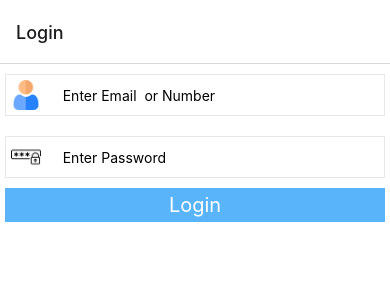
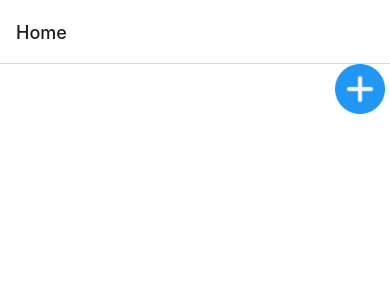
Before and after one commit to Abhi25786/Task, a React Native app: screen /Home in a window 390 px wide. Before the commit this address had no page. Shown: the top 300 px of the page. Built offline with nearby package versions, Linux system fonts and the light colour scheme.

Commit message:
delete option

```diff
--- a/src/components/TextComponent.js
+++ b/src/components/TextComponent.js
@@ -1,7 +1,7 @@
 import React from 'react';
-import {Text} from 'react-native';
+import { Text } from 'react-native';
 
-function TextComponent({name, styling = ''}) {
+function TextComponent({ name, styling = '' }) {
   return <Text style={styling}> {name} </Text>;
 }
 
--- a/src/components/TextInput.js
+++ b/src/components/TextInput.js
@@ -11,7 +11,7 @@ const TextInputComponent = ({
     leftImage = false,
     rightImage = false,
     onchnagetext = '',
-    keyboardtype='',
+    keyboardtype = '',
 
 
 }) => {
--- a/src/navigation/Routes.js
+++ b/src/navigation/Routes.js
@@ -14,12 +14,12 @@ const Stack = createStackNavigator();
 
 export default function Routes() {
 
- const data = useSelector(state => state.Continue)
+    const data = useSelector(state => state.Continue)
     return (
 
         <NavigationContainer>
             <Stack.Navigator>
-                {data ? HomeNav(Stack) : AuthNav(Stack)}
+                {true ? HomeNav(Stack) : AuthNav(Stack)}
             </Stack.Navigator>
         </NavigationContainer>
     );
--- a/src/redux/actions/auth.js
+++ b/src/redux/actions/auth.js
@@ -11,11 +11,11 @@ export const logoutContinue = () => {
   };
 };
 export const addData = (data) => {
-  const nextid = 0;
+
   return {
     type: 'ADD_DATA',
     payload: {
-      id: Math.random,
+      id: Math.floor(Math.random() * 100),
       data: data,
     },
   };
@@ -24,5 +24,6 @@ export const deleData = (id) => {
   return {
     type: 'DELETE_DATA',
     id
+
   };
 };
--- a/src/redux/reducers/dataReducers.js
+++ b/src/redux/reducers/dataReducers.js
@@ -3,10 +3,10 @@
 const initiallistState = {
   list: [],
 };
- const datainput = (state = initiallistState, action) => {
+const datainput = (state = initiallistState, action) => {
   switch (action.type) {
     case 'ADD_DATA':
-      const {id, data} = action.payload;
+      const { id, data } = action.payload;
       return {
         ...state,
         list: [
@@ -14,23 +14,34 @@ const initiallistState = {
           {
             id: id,
             name: data.addname,
-            phone:data.addphone,
-
-           age :data.age,
-            roll:data.rollnumber,
-            address:data.address,
+            phone: data.addphone,
+            age: data.age,
+            roll: data.rollnumber,
+            address: data.address,
 
           },
         ],
       }
-      case 'DELETE_DATA':
- const newlist= state.list.filter((elem) => elem.id !== action.id)
-        return {
-          ...state,
-          list :newlist
-        }
+    case 'DELETE_DATA':
+      // const newlist = [...state.list];
 
-    default :return state
+      // const index = state.list.findIndex((newlist) => newlist.id === action.id);
+      // console.log(index)
+
+      // if (index > 0) {
+      //   newlist.slice(index, 1);
+      // } else {
+      //   console.warn(
+      //     `Can't remove product (id: ${action.id} ) as its not in cart.`
+      //   )
+      // }
+      const newlist = state.list.filter((elem) => elem.id !== action.id)
+      return {
+        ...state,
+        list: newlist
+      }
+
+    default: return state
 
   }
 }
--- a/src/screens/addScreen/AddScreen.js
+++ b/src/screens/addScreen/AddScreen.js
@@ -1,4 +1,4 @@
-import React, {useState} from 'react';
+import React, { useState } from 'react';
 import {
   Text,
   View,
@@ -9,23 +9,24 @@ import {
   ScrollView,
 } from 'react-native';
 import { useDispatch } from 'react-redux';
-import {images} from '../../asscets/pic';
+import { images } from '../../asscets/pic';
 import Button from '../../components/Button';
 import TextComponent from '../../components/TextComponent';
 import TextInputComponent from '../../components/TextInput';
 import name from '../../navigation/navigationString';
 import { addData } from '../../redux/actions/auth';
 import colors from '../../styles/colors';
-import {commanstyle} from '../../styles/styling';
+import { commanstyle } from '../../styles/styling';
 
 import addcss from './addcss';
-function AddScreen({navigation}) {
+function AddScreen({ navigation }) {
   // ----------------------------this is inputtext usestate----------------------------//
   const [addname, setName] = useState('');
   const [addphone, setPhone] = useState('');
   const [age, setAge] = useState('');
   const [rollnumber, setRollnumber] = useState('');
   const [address, setAddress] = useState('');
+
 
   //---------------------------------this is error useState----------------------------//
   const [showname, setshowName] = useState(false);
@@ -34,10 +35,10 @@ function AddScreen({navigation}) {
   const [showrollnumber, setshowRollnumber] = useState(false);
   const [showaddress, setshowAddress] = useState(false);
 
-  const dispatch =useDispatch();
+  const dispatch = useDispatch();
 
-  const phonevalidation = /^[\d]{10}$/;
-const data ={addname,addphone,age,rollnumber,address}
+
+  const data = { addname, addphone, age, rollnumber, address }
   const Click = () => {
 
     if (addname == '') {
@@ -56,7 +57,8 @@ const data ={addname,addphone,age,rollnumber,address}
     } else if (address === '') {
       setshowRollnumber(false);
       setshowAddress(true);
-    } else {
+    }
+    else {
       setshowAddress(false);
 
       console.log('good');
@@ -64,6 +66,7 @@ const data ={addname,addphone,age,rollnumber,address}
       navigation.navigate('Home')
     }
   };
+
 
   return (
     <View style={addcss.MainContainer}>
--- a/src/screens/homeScreen/HomeScreen.js
+++ b/src/screens/homeScreen/HomeScreen.js
@@ -1,8 +1,9 @@
 import React from 'react'
 import { SafeAreaView, Text, Button, View, TouchableOpacity, Image } from 'react-native'
 import { ScrollView } from 'react-native-gesture-handler'
-import { useSelector,useDispatch } from 'react-redux'
+import { useSelector, useDispatch } from 'react-redux'
 import { images } from '../../asscets/pic'
+import TextComponent from '../../components/TextComponent'
 import { addData, deleData } from '../../redux/actions/auth'
 import colors from '../../styles/colors'
 
@@ -10,9 +11,9 @@ import styling from '../loginScreen/logincss'
 import homecss from './homecss'
 
 function HomeScreen({ navigation }) {
-const dispatch=useDispatch()
+    const dispatch = useDispatch()
     const list = useSelector((state) => state.datainput.list)
-
+    // console.log(list[0].id)
     // const Click = (elem) => {
     //     dispatch(deleData(elem.id))
     // }
@@ -21,34 +22,31 @@ const list = useSelector((state) => state.datainput.list)
             {/* <Image source={images.Add} style={homecss.addbtn} /> */}
             <ScrollView>
                 {
-    list.map((elem) =>{
-        return(
-          <>
+                    list.map((elem) => {
+                        return (
 
-<View  style={{flexDirection:"row" ,marginHorizontal:10,borderColor:colors.lightGreyBg,borderWidth:2,marginVertical:5,borderRadius:10}}>
-<View style={{flex:0.8,marginLeft:10}}>
-            <Text style={{color:"black"}}>Name :- {elem.name}</Text>
-            <Text style={{color:"black"}}>Phone :- {elem.phone}</Text>
-            <Text style={{color:"black"}}>Age :- {elem.age}</Text>
-            <Text style={{color:"black"}}>Rollnumber :- {elem.roll}</Text>
-            <Text style={{color:"black"}}>Address :- {elem.address}</Text>
+                            <View style={homecss.mapview} key={elem.id}>
+                                <View style={{ flex: 0.8, marginLeft: 10 }} >
+                                    <Text style={homecss.textcss}>Name :- {elem.name}</Text>
+                                    <Text style={homecss.textcss}>Phone :- {elem.phone}</Text>
+                                    <Text style={homecss.textcss}>Age :- {elem.age}</Text>
+                                    <Text style={homecss.textcss}>Rollnumber :- {elem.roll}</Text>
+                                    <Text style={homecss.textcss}>Address :- {elem.address}</Text>
+
 
                                 </View>
-<View style={{flex:0.2 ,flexDirection:"column",alignItems:"center",justifyContent:"space-between",paddingVertical:10}} >
-<TouchableOpacity onPress={()=> dispatch(deleData(elem.id))}>
+                                <View style={{ flex: 0.2, flexDirection: "column", alignItems: "center", justifyContent: "space-between", paddingVertical: 10 }} >
+                                    <TouchableOpacity onPress={() => dispatch(deleData(elem.id))}>
 
-<Image source={images.trash} style={{height:30,width:30}}  key={elem.id}/>
+                                        <Image source={images.trash} style={{ height: 30, width: 30 }} />
 
                                     </TouchableOpacity>
                                     <TouchableOpacity>
-<Image source={images.update} style={{height:30,width:30}}/>
+                                        <Image source={images.update} style={{ height: 30, width: 30 }} />
                                     </TouchableOpacity>
                                 </View>
 
                             </View>
-
-
-          </>
 
 
 
@@ -59,7 +57,7 @@ const list = useSelector((state) => state.datainput.list)
 
                 <TouchableOpacity onPress={() => navigation.navigate("Add Data")}>
 
-            <View style={{flexDirection:"row",justifyContent:"flex-end",marginRight:5}}>
+                    <View style={{ flexDirection: "row", justifyContent: "flex-end", marginRight: 5 }}>
 
                         <Image source={images.Add} style={homecss.addbtn} />
                     </View>
--- a/src/screens/homeScreen/homecss.js
+++ b/src/screens/homeScreen/homecss.js
@@ -1,4 +1,5 @@
 import { StyleSheet } from 'react-native'
+import colors from '../../styles/colors'
 const homecss = StyleSheet.create({
 
     maincontainer: {
@@ -10,6 +11,17 @@ const homecss = StyleSheet.create({
         width: 50,
 
 
+    },
+    mapview: {
+        flexDirection: "row",
+        marginHorizontal: 10,
+        borderColor: colors.lightGreyBg,
+        borderWidth: 2,
+        marginVertical: 5,
+        borderRadius: 10
+    },
+    textcss: {
+        color: colors.black
     }
 })
 export default homecss
```
Also changed, not shown: src/screens/loginScreen/LoginScreen.js (+8 -8 lines). Lines whose indentation alone changed are shown as unchanged.
